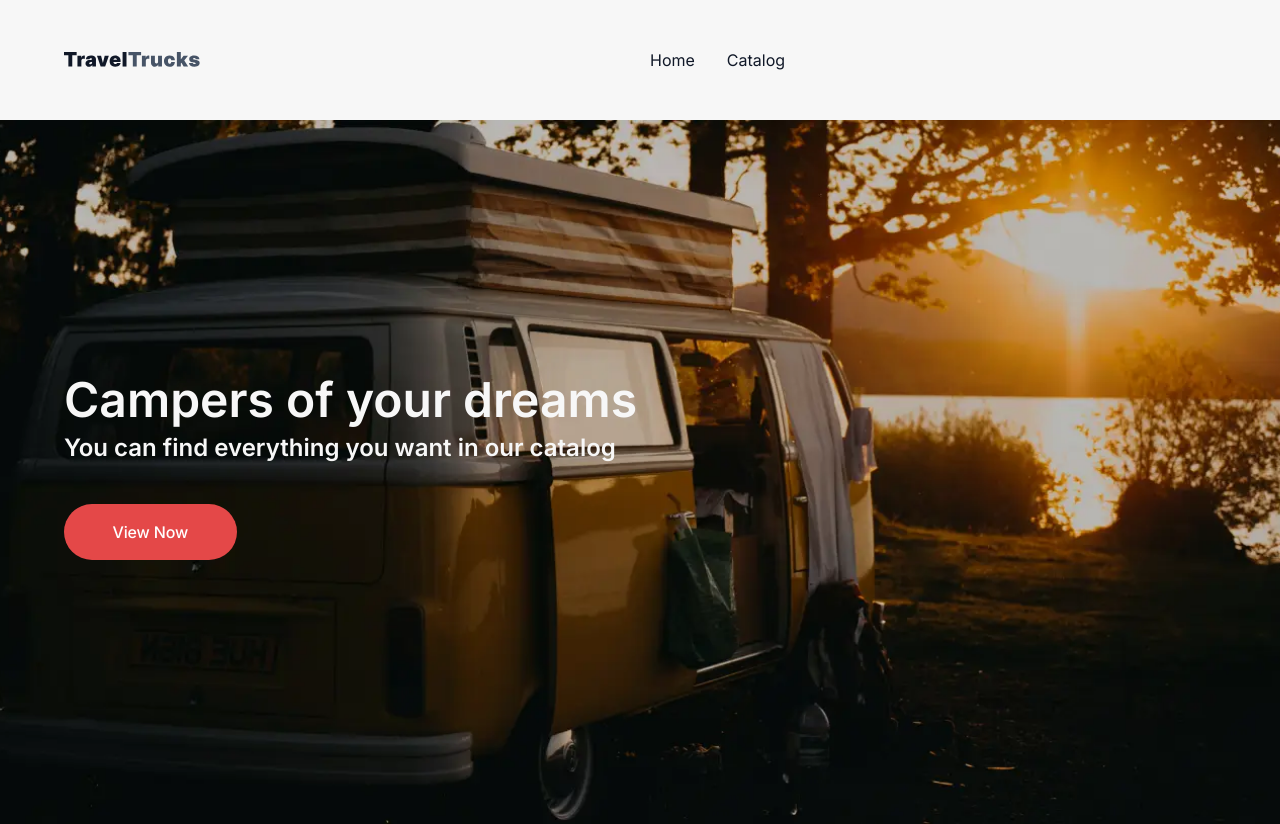
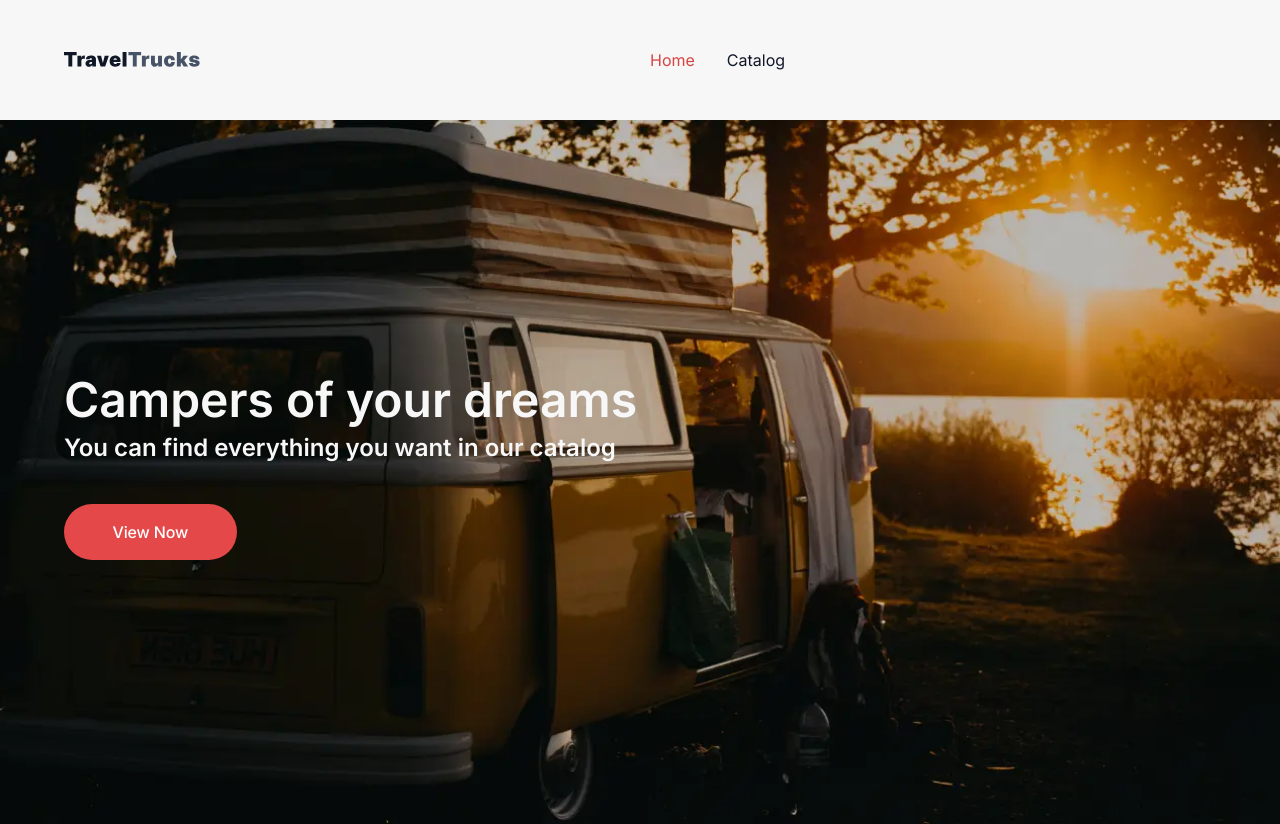
Before and after one commit to aitmil/travel-trucks-app, a React (Vite) app: page / in a window 1280 px wide. Built offline with nearby package versions, Linux system fonts and the light colour scheme; the HTML template or start-up script is replaced by a standard one.

Commit message:
add active style

```diff
--- a/src/components/Navigation/Navigation.module.css
+++ b/src/components/Navigation/Navigation.module.css
@@ -2,3 +2,7 @@
   display: flex;
   gap: 32px;
 }
+
+.active {
+  color: var(--button-hover);
+}
```
